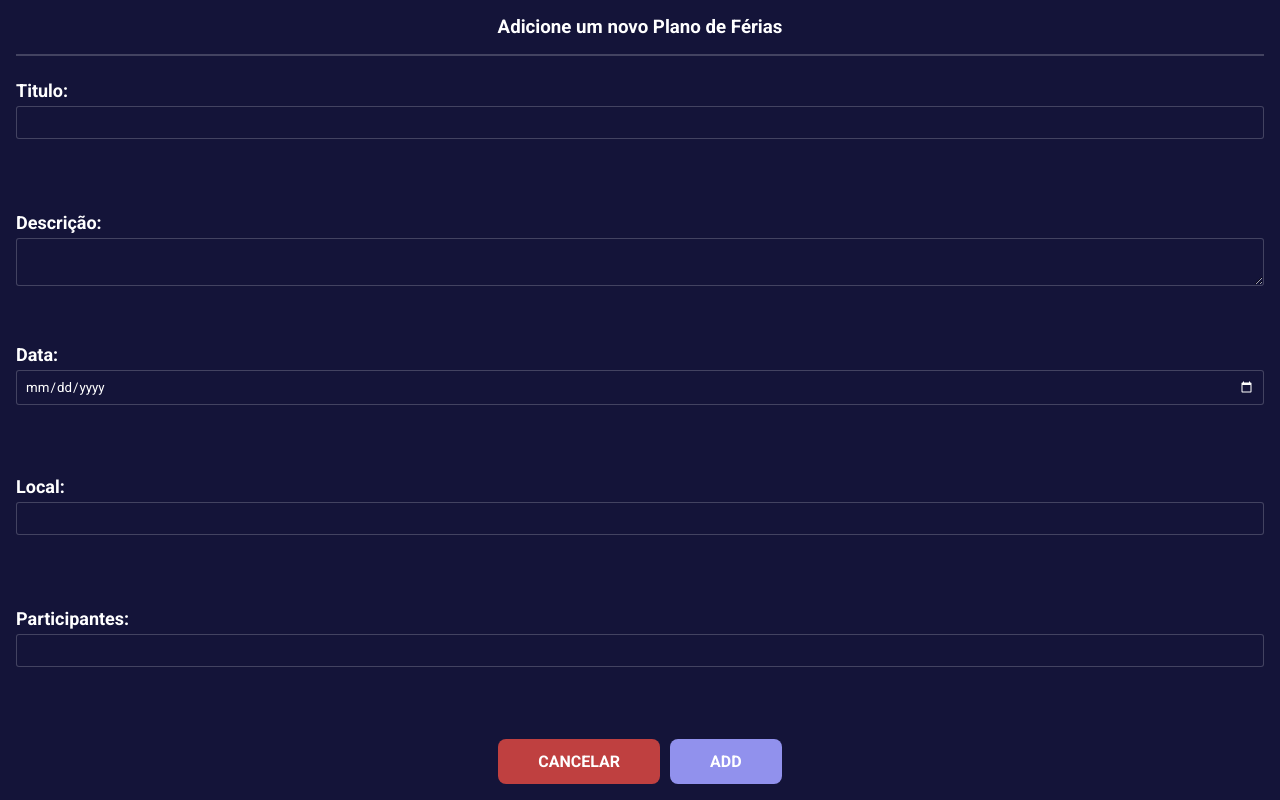
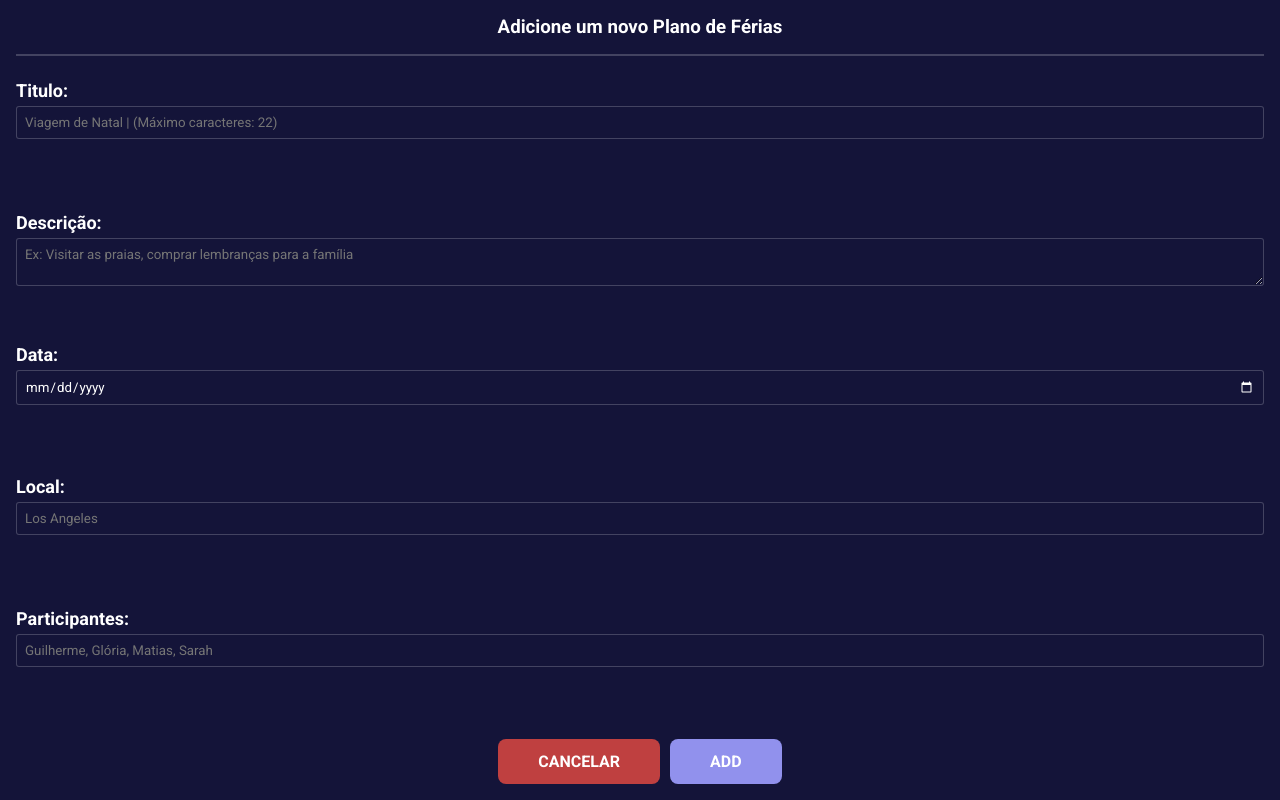
Before and after one commit to GuiHQz/VacationPlansAPP, a React (Vite) app: page /add in a window 1280 px wide. Built offline with nearby package versions, Linux system fonts and the light colour scheme; the HTML template or start-up script is replaced by a standard one.

Commit message:
feat: Modal added to Form

```diff
--- a/src/pages/AddHolidayPlans/AddHolidayPlans.tsx
+++ b/src/pages/AddHolidayPlans/AddHolidayPlans.tsx
@@ -1,12 +1,14 @@
 import "./style.css";
 import { ChangeEvent, FormEvent, useState } from "react";
-
-import { post } from "../../services/apiClient";
 
 import { v4 as uuidv4 } from "uuid";
 import { useNavigate } from "react-router-dom";
 
+import { post } from "../../services/apiClient";
+import { Modal } from "../../components/Modal/Modal";
+
 export const AddHolidayPlans = () => {
+  const [isModalVisible, setIsModalVisible] = useState<boolean>(false);
   const [formData, setFormData] = useState({
     id: "",
     title: "",
@@ -44,7 +46,16 @@ export const AddHolidayPlans = () => {
     navigate("/");
   };
 
-  const onCancelButton = () => {
+  const onCancelButton = (e: FormEvent) => {
+    e.preventDefault();
+    setIsModalVisible(true);
+  };
+
+  const onCancelModal = () => {
+    setIsModalVisible(false);
+  };
+
+  const onConfirmModal = () => {
     setFormData({
       id: "",
       title: "",
@@ -68,6 +79,12 @@ export const AddHolidayPlans = () => {
 
   return (
     <div className="container">
+      <Modal
+        title="Você gostaria de cancelar essa ação?"
+        isVisible={isModalVisible}
+        onCancel={onCancelModal}
+        onConfirm={onConfirmModal}
+      />
       <h3>Adicione um novo Plano de Férias</h3>
       <form onSubmit={handleSubmit}>
         <label htmlFor="title">
@@ -78,6 +95,8 @@ export const AddHolidayPlans = () => {
             required
             value={formData.title}
             onChange={handleChange}
+            maxLength={22}
+            placeholder="Viagem de Natal | (Máximo caracteres: 22)"
           />
         </label>
         <label htmlFor="description">
@@ -86,6 +105,7 @@ export const AddHolidayPlans = () => {
             name="description"
             value={formData.description}
             onChange={handleChange}
+            placeholder="Ex: Visitar as praias, comprar lembranças para a família"
           />
         </label>
         <label htmlFor="date">
@@ -106,6 +126,8 @@ export const AddHolidayPlans = () => {
             required
             value={formData.location}
             onChange={handleChange}
+            maxLength={15}
+            placeholder="Los Angeles"
           />
         </label>
         <label htmlFor="participants">
@@ -116,6 +138,7 @@ export const AddHolidayPlans = () => {
             required
             value={formData.participants}
             onChange={handleChange}
+            placeholder="Guilherme, Glória, Matias, Sarah"
           />
         </label>
         <div className="button-area">
```
